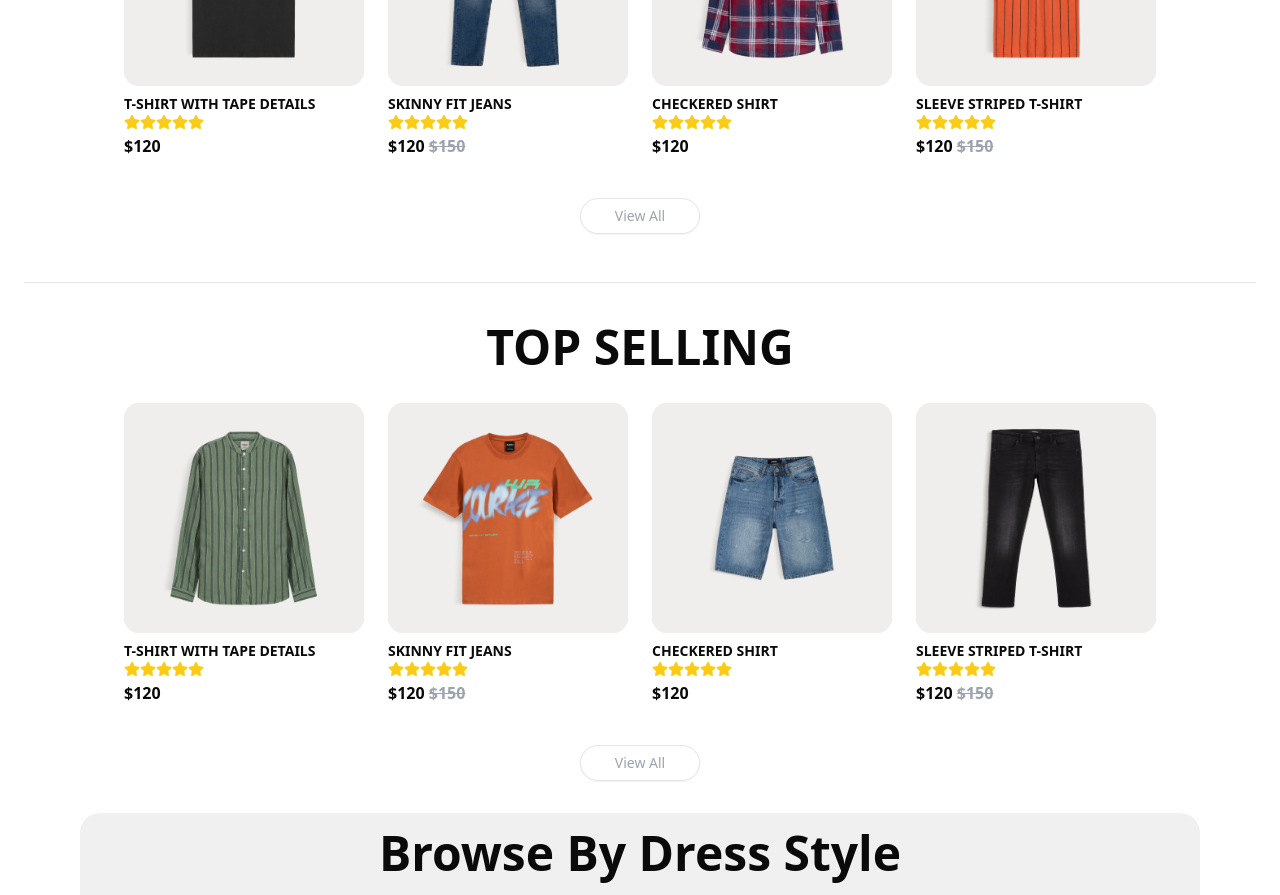
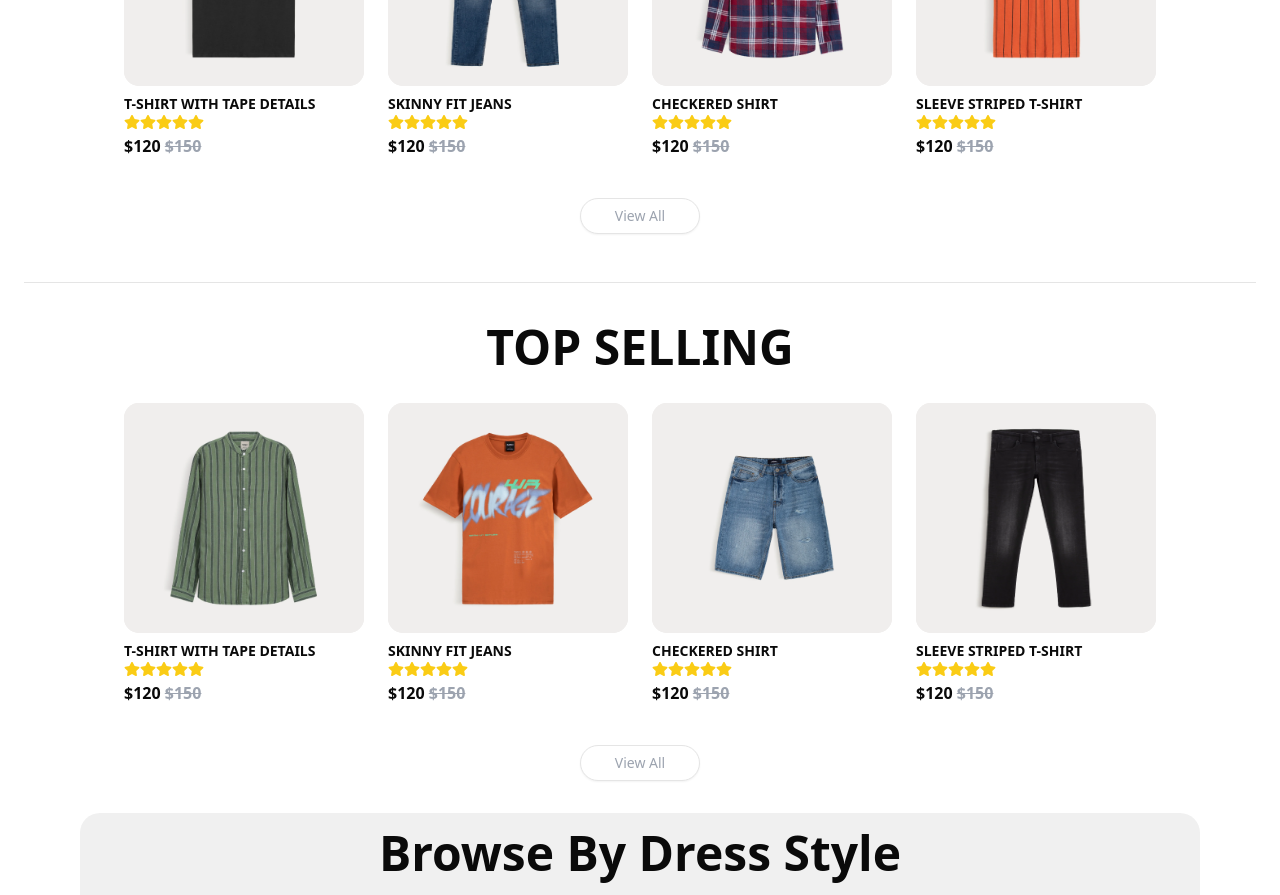
Before and after one commit to jumanihussain289/HackathonEcommerceWebsite, a Next.js app: page / in a window 1280 px wide. Shown: the part 1000-1895 px from the top of the page. Built offline with nearby package versions, Linux system fonts and the light colour scheme.

Commit message:
Updated Code 3

```diff
--- a/src/app/components/fonts.tsx
+++ /dev/null
@@ -1,19 +0,0 @@
-// import fonts
-import {Playfair_Display,Cinzel,Bodoni_Moda,Prata,Montserrat} from "next/font/google"
-const Playfair = Playfair_Display({subsets:["latin"]})
-const Ciznel = Cinzel({subsets:["latin"]})
-const  Bodoni= Bodoni_Moda({subsets:["latin"]})
-const Parata = Prata({subsets:["latin"],weight:"400"})
-const Montserat = Montserrat({subsets:["latin"]})
-
-export default function Fonts(){
-    return(
-        <div>
-            <h1>VERSACE</h1>
-            <h1>ZARA</h1>
-            <h1>GUCCI</h1>
-            <h1>PRADA</h1>
-            <h1>CALVIN KLIEN</h1>
-        </div>
-    )
-}
--- a/src/app/products/[id]/page.tsx
+++ b/src/app/products/[id]/page.tsx
@@ -6,7 +6,7 @@ import Image from "next/image";
 
 import { useParams } from "next/navigation";
 import { FaStar } from "react-icons/fa";
-let star = [<FaStar />, <FaStar />, <FaStar />, <FaStar />, <FaStar />,]
+const star = [<FaStar />, <FaStar />, <FaStar />, <FaStar />, <FaStar />,]
 
 interface Iproduct {
     id: number;
@@ -22,13 +22,13 @@ interface Iproduct {
 
 }
 
-let product = [
+const product:Iproduct[] = [
     {
         title: "T-SHIRT WITH TAPE DETAILS",
         id: 1,
         price: "$120",
         des: "This graphic t-shirt which is perfect for any occasion. Crafted from a soft and breathable fabric, it offers superior comfort and style.",
-        odlPrice: "200",
+        oldPrice: "200",
         img_url: "/images/pic1.png",
         img1: "/images/pic9.png",
         img2: "/images/pic10.png",
@@ -50,6 +50,7 @@ let product = [
         title: "CHECKERED SHIRT",
         id: 3,
         price: "$120",
+        oldPrice: "$150",
         des: "This graphic t-shirt which is perfect for any occasion. Crafted from a soft and breathable fabric, it offers superior comfort and style.",
         img_url: "/images/pic3.png",
         img1: "/images/pic9.png",
--- a/src/app/products/dressStyle.tsx
+++ b/src/app/products/dressStyle.tsx
@@ -1,4 +1,3 @@
-import Image from 'next/image';
 
 const BrowseDressStyle = () => {
 
--- a/src/app/products/products.tsx
+++ b/src/app/products/products.tsx
@@ -12,10 +12,11 @@ interface Iproduct {
     oldPrice: string;
 }
 
-let product = [
+const product:Iproduct[] = [
     {
         title: "T-SHIRT WITH TAPE DETAILS",
         id: 1,
+        oldPrice: "$150",
         price: "$120",
         img_url: "/images/pic1.png"
     },
@@ -29,6 +30,7 @@ let product = [
     {
         title: "CHECKERED SHIRT",
         id: 3,
+        oldPrice: "$150",
         price: "$120",
         img_url: "/images/pic3.png"
     },
@@ -41,7 +43,7 @@ let product = [
     },
 ];
 
-let star = [<FaStar />, <FaStar />, <FaStar />, <FaStar />, <FaStar />];
+const star = [<FaStar />, <FaStar />, <FaStar />, <FaStar />, <FaStar />];
 
 export default function New_Arrivals() {
     return (
--- a/src/app/products/sell.tsx
+++ b/src/app/products/sell.tsx
@@ -12,10 +12,11 @@ interface Iproduct {
     oldPrice: string;
 }
 
-let product = [
+const product:Iproduct[] = [
     {
         title: "T-SHIRT WITH TAPE DETAILS",
         id: 1,
+        oldPrice: "$150",
         price: "$120",
         img_url: "/images/pic5.png"
     },
@@ -29,6 +30,7 @@ let product = [
     {
         title: "CHECKERED SHIRT",
         id: 3,
+        oldPrice: "$150",
         price: "$120",
         img_url: "/images/pic7.png"
     },
@@ -41,7 +43,7 @@ let product = [
     },
 ];
 
-let star = [<FaStar />, <FaStar />, <FaStar />, <FaStar />, <FaStar />];
+const star = [<FaStar />, <FaStar />, <FaStar />, <FaStar />, <FaStar />];
 
 export default function Top_sell() {
     return (
```
